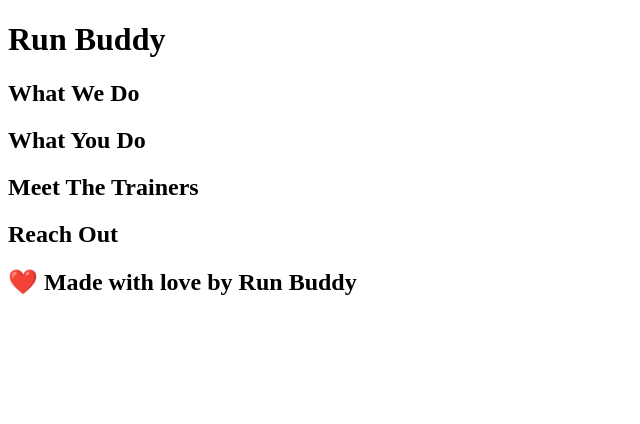
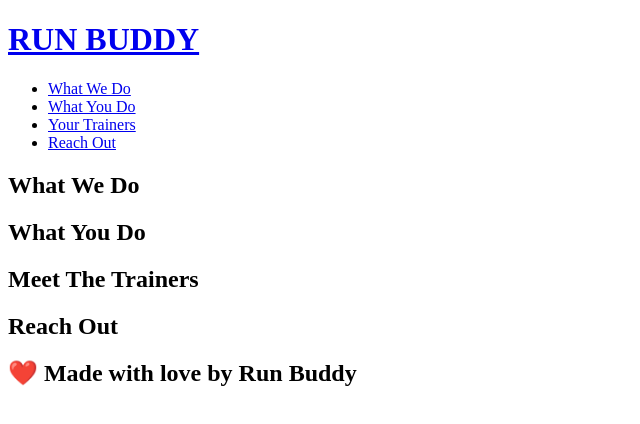
Before and after one commit to DisEddie2000/run-buddy, a plain HTML site: page index.html in a window 1280 px wide. Shown: the whole page, without its empty margins (0-640 px from the left). Drawn offline with Linux system fonts and the light colour scheme.

Commit message:
added href

```diff
--- a/index.html
+++ b/index.html
@@ -7,7 +7,28 @@
     <body>
         <!-- navigation-->
         <header>
-          <h1>Run Buddy</h1>
+          <h1>
+            <a href="/">RUN BUDDY</a>
+            </h1>
+          <nav>
+            <!-- Unordered list element -->
+            <ul>
+                <!-- List item element-->
+                <li>
+                  <!-- Anchor element-->
+                  <a href="#what-we-do">What We Do</a>
+                </li>
+                <li>
+                    <a href="#what-you-do">What You Do</a>
+                </li>
+                <li>
+                   <a href="#your-trainers">Your Trainers</a>
+                </li>
+                <li>
+                    <a href="#reach-out">Reach Out</a>
+                </li>
+            </ul>
+        </nav>
         </header>
 
         <!-- hero/jumbotron -->
```
